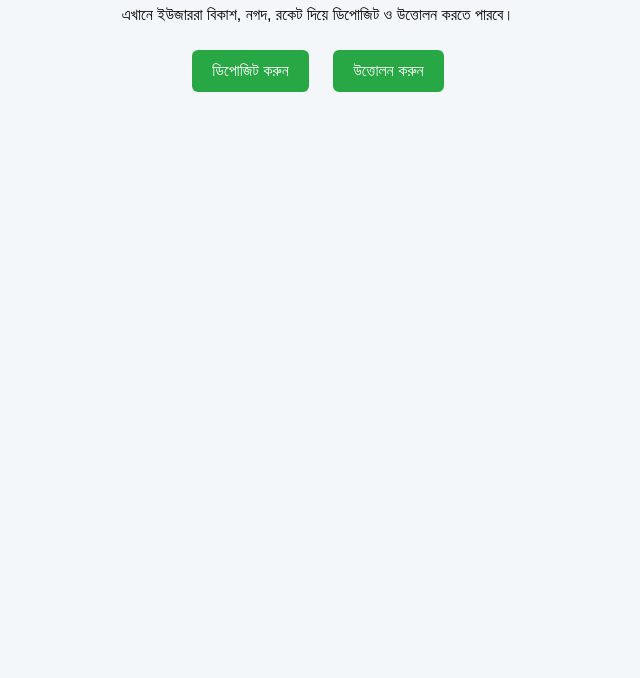
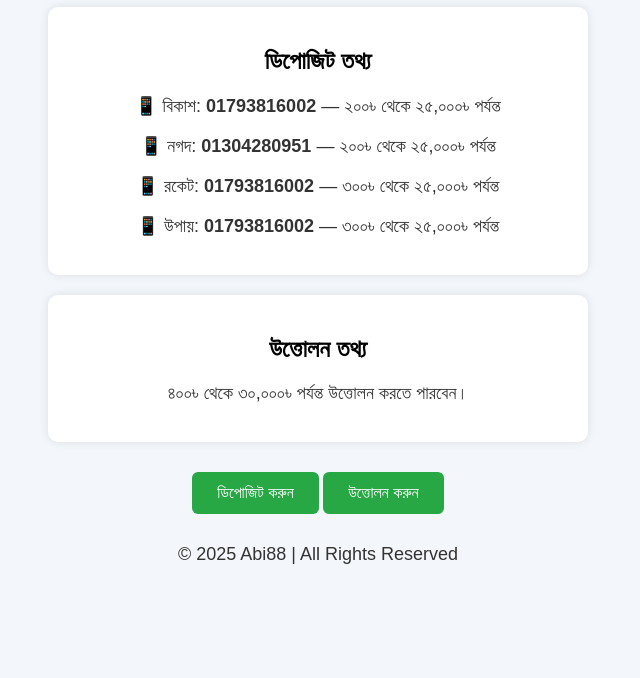
Before and after one commit to mdhkhirajr6002-source/income-website, a plain HTML site: page index.html in a window 1280 px wide. Shown: the part 122-800 px from the top of the page, without its empty margins (322-962 px from the left). Drawn offline with Linux system fonts and the light colour scheme.

Commit message:
Update index.html

```diff
--- a/index.html
+++ b/index.html
@@ -3,26 +3,39 @@
 <head>
   <meta charset="UTF-8">
   <meta name="viewport" content="width=device-width, initial-scale=1.0">
-  <title>ইনকাম ওয়েবসাইট</title>
+  <title>Abi88 - ইনকাম ওয়েবসাইট</title>
   <style>
     body {
       font-family: Arial, sans-serif;
-      background: #f4f7f9;
+      background: #f3f6fa;
       text-align: center;
       padding: 40px;
     }
     h1 {
       color: #007bff;
     }
+    p {
+      color: #333;
+      font-size: 18px;
+    }
+    .card {
+      background: white;
+      max-width: 500px;
+      margin: 20px auto;
+      padding: 20px;
+      border-radius: 10px;
+      box-shadow: 0 0 10px rgba(0,0,0,0.1);
+    }
     .btn {
+      display: inline-block;
       background: #28a745;
       color: white;
-      padding: 12px 20px;
+      padding: 12px 25px;
       border: none;
       border-radius: 6px;
+      text-decoration: none;
+      margin-top: 10px;
       font-size: 16px;
-      margin: 10px;
-      cursor: pointer;
     }
     .btn:hover {
       background: #218838;
@@ -30,10 +43,24 @@
   </style>
 </head>
 <body>
-  <h1>স্বাগতম ইনকাম ওয়েবসাইটে</h1>
-  <p>এখানে ইউজাররা বিকাশ, নগদ, রকেট দিয়ে ডিপোজিট ও উত্তোলন করতে পারবে।</p>
+  <h1>💰 Abi88 ইনকাম ওয়েবসাইটে স্বাগতম</h1>
 
-  <button class="btn">ডিপোজিট করুন</button>
-  <button class="btn">উত্তোলন করুন</button>
+  <div class="card">
+    <h2>ডিপোজিট তথ্য</h2>
+    <p>📱 বিকাশ: <b>01793816002</b> — ২০০৳ থেকে ২৫,০০০৳ পর্যন্ত</p>
+    <p>📱 নগদ: <b>01304280951</b> — ২০০৳ থেকে ২৫,০০০৳ পর্যন্ত</p>
+    <p>📱 রকেট: <b>01793816002</b> — ৩০০৳ থেকে ২৫,০০০৳ পর্যন্ত</p>
+    <p>📱 উপায়: <b>01793816002</b> — ৩০০৳ থেকে ২৫,০০০৳ পর্যন্ত</p>
+  </div>
+
+  <div class="card">
+    <h2>উত্তোলন তথ্য</h2>
+    <p>৪০০৳ থেকে ৩০,০০০৳ পর্যন্ত উত্তোলন করতে পারবেন।</p>
+  </div>
+
+  <a href="#" class="btn">ডিপোজিট করুন</a>
+  <a href="#" class="btn">উত্তোলন করুন</a>
+
+  <p style="margin-top:30px;">© 2025 Abi88 | All Rights Reserved</p>
 </body>
 </html>
```
